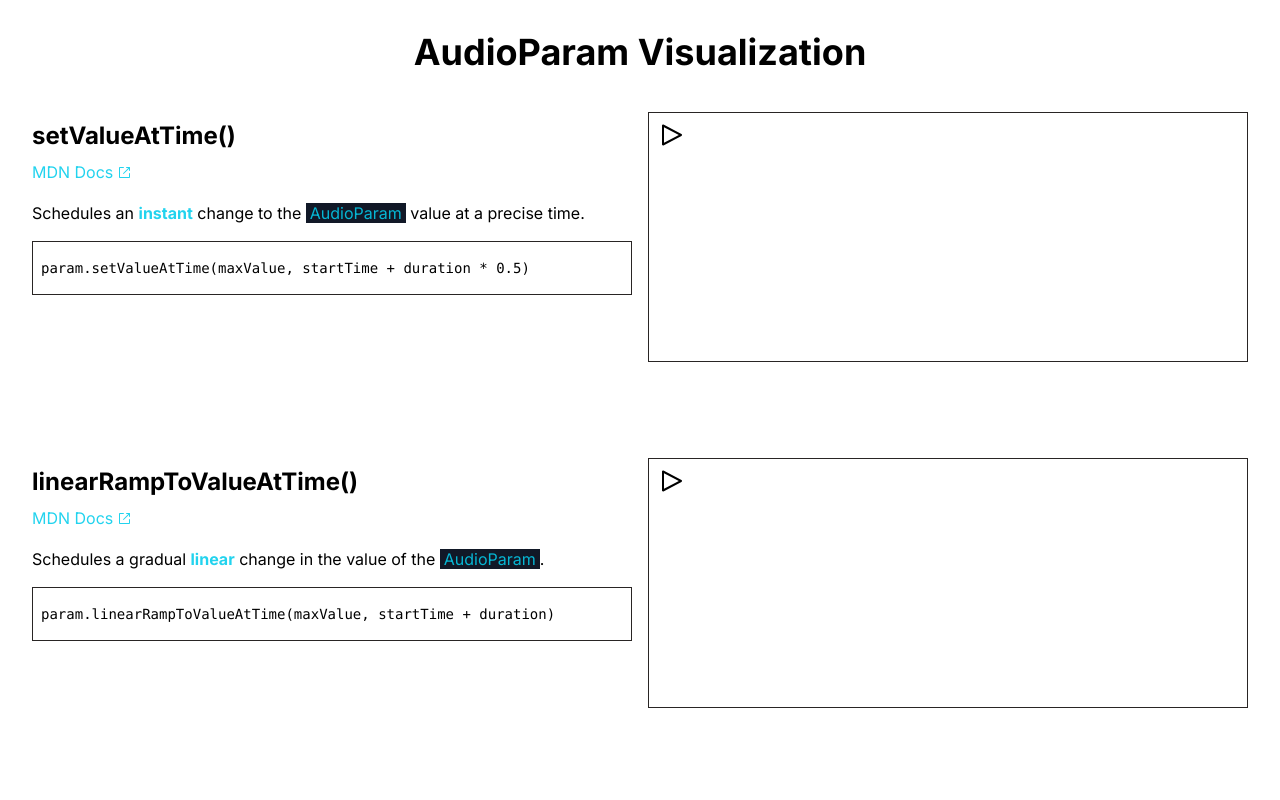
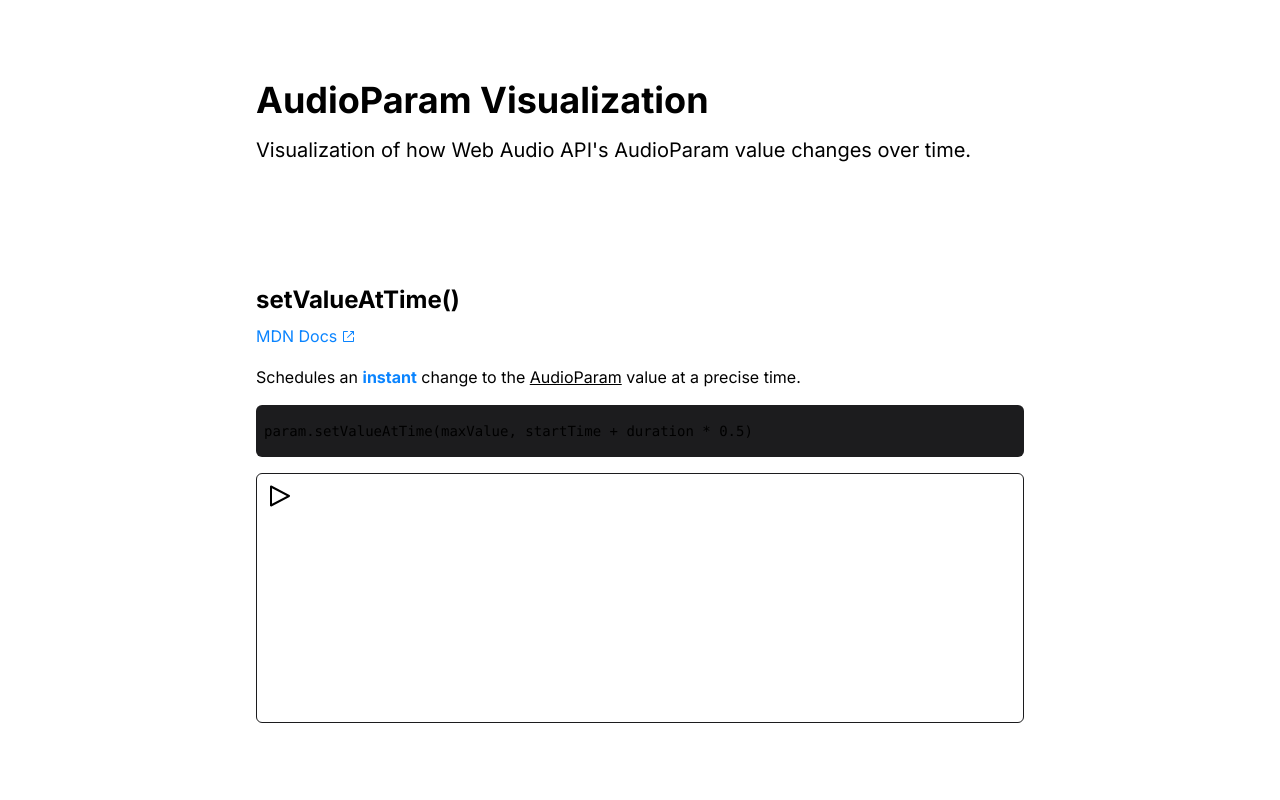
Before and after one commit to satelllte/audioparam-visualization, a Next.js app: page / in a window 1280 px wide. Shown: the top 800 px of the page. Built offline with nearby package versions, Linux system fonts and the light colour scheme.

Commit message:
Better styling (#10)

```diff
--- a/package.json
+++ b/package.json
@@ -1,6 +1,6 @@
 {
   "name": "audioparam-visualization",
-  "version": "0.1.0-alpha.2",
+  "version": "0.1.0",
   "scripts": {
     "dev": "next dev",
     "build": "next build",
--- a/src/components/visualizations/CanvasDrawer.ts
+++ b/src/components/visualizations/CanvasDrawer.ts
@@ -1,3 +1,10 @@
+import resolveConfig from 'tailwindcss/resolveConfig'
+import twConfig from '@/../tailwind.config.js'
+
+const tailwindConfig = resolveConfig(twConfig)
+
+const lineColor = tailwindConfig.theme?.colors?.accent.toString() || '#FFFFFF'
+
 export class CanvasDrawer {
   private _canvas: HTMLCanvasElement
   private _context: CanvasRenderingContext2D
@@ -34,7 +41,7 @@ export class CanvasDrawer {
     this._context.clearRect(0, 0, this._canvas.width, this._canvas.height)
 
     const draw = () => {
-      this._context.strokeStyle = '#ffffff'
+      this._context.strokeStyle = lineColor
       this._context.lineWidth = 5
       this._context.beginPath()
       const x1 = Math.round(this._xPrev * this._canvas.width)
--- a/src/components/visualizations/Paragraph.tsx
+++ b/src/components/visualizations/Paragraph.tsx
@@ -4,7 +4,7 @@ interface HighlightProps {
 
 export const Highlight = ({ children }: HighlightProps) => {
   return (
-    <span className="font-bold text-cyan-400">{children}</span>
+    <span className="font-bold text-accent">{children}</span>
   )
 }
 
@@ -14,7 +14,7 @@ interface HighlightVariableProps {
 
 export const HighlightVariable = ({ children }: HighlightVariableProps) => {
   return (
-    <span className="bg-gray-900 px-1 text-cyan-500">{children}</span>
+    <span className="underline">{children}</span>
   )
 }
 
--- a/src/components/visualizations/Visualization.tsx
+++ b/src/components/visualizations/Visualization.tsx
@@ -20,8 +20,8 @@ export type AudioProcessingSchedulerFn = (options: AudioProcessingSchedulerOptio
 
 interface Props {
   title: string
-  description?: React.ReactNode
-  code?: string
+  description: React.ReactNode
+  code: string
   scheduleAudioProcessing: AudioProcessingSchedulerFn
 }
 
@@ -91,43 +91,35 @@ export const Visualization = ({
   const mdnUrl = `https://developer.mozilla.org/en-US/docs/Web/API/AudioParam/${title}`
 
   return (
-    <section className="w-full py-6 flex flex-col items-center gap-4 xl:flex-row xl:items-start xl:justify-center">
-      <div className="lg:flex-1 w-full max-w-[600px]">
+    <section className="py-8">
       <h2 className="py-2 text-xl md:text-2xl font-bold">{`${title}()`}</h2>
       <Link
-          className="mb-4 text-cyan-400 inline-flex gap-1 items-center border-b border-b-transparent hover:border-b-cyan-400 motion-safe:transition-colors"
+        className="mb-4 text-accent inline-flex gap-1 items-center border-b border-b-transparent hover:border-b-accent motion-safe:transition-colors"
         href={mdnUrl}
         target="_blank"
       >
         MDN Docs <IconExternalLink/>
       </Link>
-        {description && (
       <div>{description}</div>
-        )}
-        {code && (
       <div className="py-2">
-            <pre className="border border-stone-800 --rounded-md my-2 px-2 py-4 text-xs sm:text-sm --pt-1 --pb-4 overflow-x-auto">
+        <pre className="bg-borders my-2 px-2 py-4 rounded-md text-xs sm:text-sm overflow-x-auto">
           {code}
         </pre>
       </div>
-        )}
-      </div>
-      <div className="lg:flex-1 w-full max-w-[600px]">
       <div className='mb-4 relative h-[250px] max-w-full'>
         <canvas
-            className="absolute inset-0 p-1 w-full h-full border border-stone-800 --bg-[length:10px_10px] --bg-[radial-gradient(theme(colors.sky[900])_10%,_transparent_10%)]"
+          className="absolute inset-0 p-1 w-full h-full rounded-md border border-borders"
           ref={canvasRef}
-            width={600}
+          width={768}
           height={250}
         />
         <button
           onClick={onStart}
-            className='absolute left-2 top-2 cursor-default hover:text-sky-400 active:text-sky-700'
+          className='absolute left-2 top-2 cursor-default hover:text-accent active:text-accent/75'
         >
           <IconPlay/>
         </button>
       </div>
-      </div>
     </section>
   )
 }
--- a/src/pages/index.tsx
+++ b/src/pages/index.tsx
@@ -11,11 +11,14 @@ import {
 const HomePage = () => {
   return (
     <>
-      <div className='p-4'>
-        <header className='py-4'>
-          <h1 className='font-bold text-3xl md:text-4xl text-center'>AudioParam Visualization</h1>
+      <div className='px-4'>
+        <header className='py-12 md:py-20 flex flex-col max-w-3xl mx-auto gap-4'>
+          <h1 className='font-bold text-3xl md:text-4xl'>AudioParam Visualization</h1>
+          <h2 className='flex text-xl'>
+            {'Visualization of how Web Audio API\'s AudioParam value changes over time.'}
+          </h2>
         </header>
-        <main className='flex flex-col gap-8'>
+        <main className='max-w-3xl mx-auto flex flex-col gap-8'>
           <VisualizationSetValueAtTime/>
           <VisualizationLinearRampToValueAtTime/>
           <VisualizationExponentialRampToValueAtTime/>
--- a/tailwind.config.js
+++ b/tailwind.config.js
@@ -4,7 +4,13 @@ module.exports = {
     './src/**/*.{js,ts,jsx,tsx}',
   ],
   theme: {
-    extend: {},
+    colors: {
+      'transparent': 'transparent',
+      'black': '#000000',
+      'white': '#F5F5F7',
+      'borders': '#1C1C1E',
+      'accent': '#0A84FF',
+    },
   },
   plugins: [],
 }
```
Also changed, not shown: 1 other file (tests, documents, lock files or other folders). Lines whose indentation alone changed are shown as unchanged.
